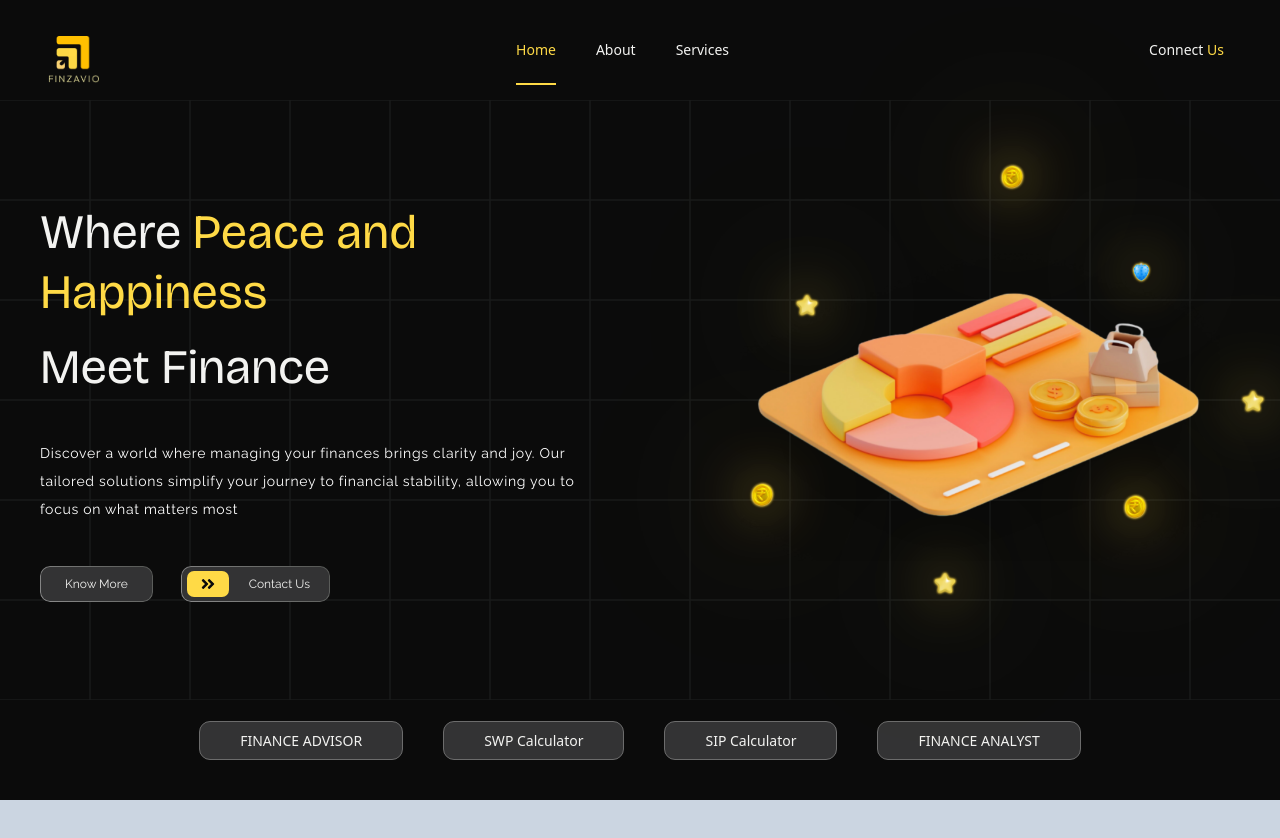
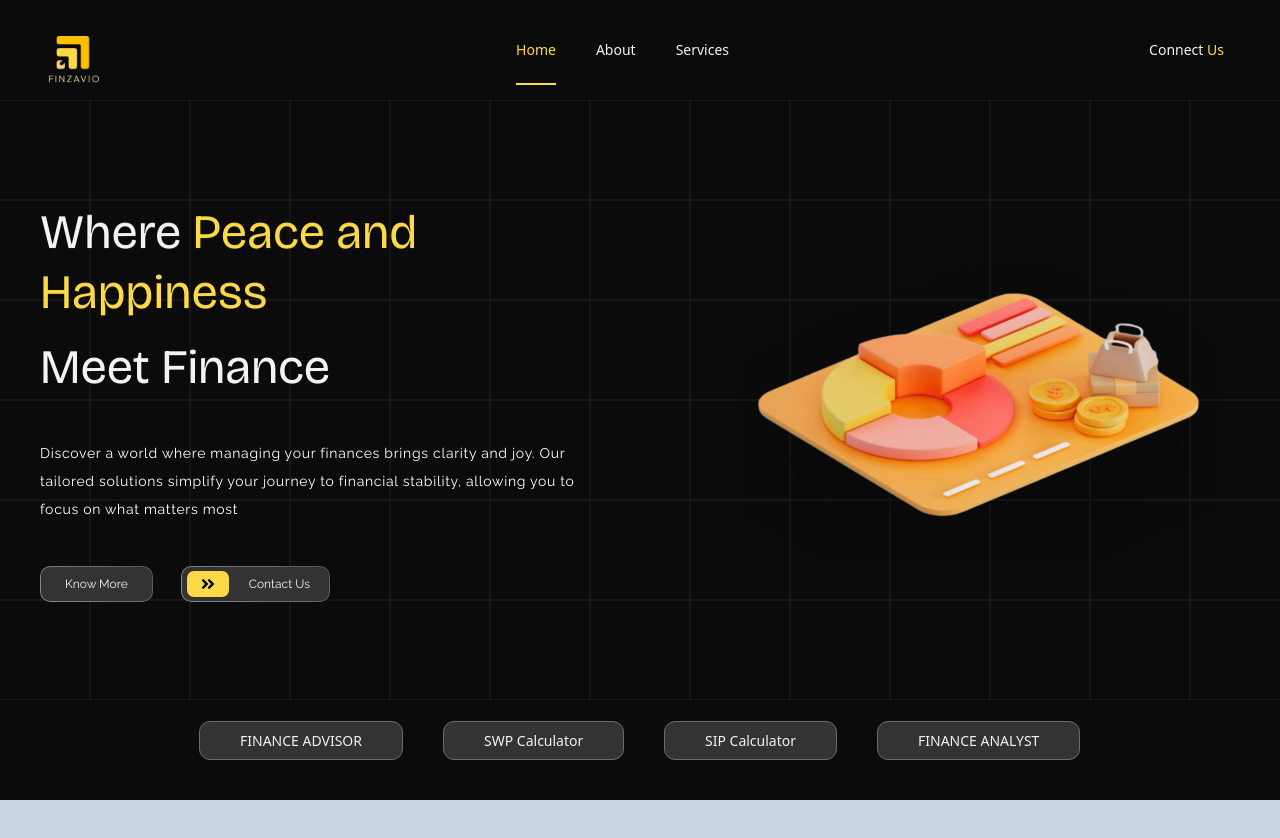
Before and after one commit to ameen0007/Finzavio, a Next.js app: page / in a window 1280 px wide. Shown: the top 838 px of the page. Built offline with nearby package versions, Linux system fonts and the light colour scheme.

Commit message:
addding css

```diff
--- a/src/app/components/Hero/Hero.jsx
+++ b/src/app/components/Hero/Hero.jsx
@@ -169,186 +169,94 @@
 // };
 "use client";
 
-import { useState, useEffect } from "react";
-import { Bricolage_Grotesque, Raleway } from "next/font/google";
+import { Bricolage_Grotesque, Raleway } from 'next/font/google';
+import React from 'react';
+import './hero.css';
 import { FaAngleDoubleRight } from "react-icons/fa";
-import { motion } from "framer-motion"; // Import framer-motion
-import "./hero.css";
 
-// Import the Bricolage Grotesque font
 const bricolageGrotesque = Bricolage_Grotesque({
-  subsets: ["latin"],
-  weight: "400",
+  subsets: ['latin'],
+  weight: '400',
 });
 
 const Ralewayf = Raleway({
-  subsets: ["latin"],
+  subsets: ['latin'],
 });
 
 export const Hero = () => {
-  const [triggerAnimation, setTriggerAnimation] = useState(true);
-
-  // Set the trigger for animation after some delay
-  // useEffect(() => {
-  //   const timeout = setTimeout(() => {
-  //     setTriggerAnimation(true);
-  //   }, 1500); // 1.5 seconds delay
-
-  //   return () => clearTimeout(timeout);
-  // }, [triggerAnimation]);
-
   return (
     <>
-      <div className={`${bricolageGrotesque.className} flex gap-20 justify-between hero `}>
+      <div className={`${bricolageGrotesque.className} flex gap-20 justify-between hero`}>
         {/* Left Section - Content */}
         <div className="w-full text flex flex-col justify-between">
-          <motion.p
-            initial={{ opacity: 0, y: 50 }}
-            animate={{ opacity: 1, y: 0 }}
-            transition={{ duration: 0.7 }}
-            className="text-5xl p text-[#f3f3f1] leading-tight tracking-normal"
-          >
+          <p className="text-5xl p text-[#f3f3f1] leading-tight tracking-normal fade-up">
             Where <span className="text-[#ffda46]">Peace and Happiness </span>
-          </motion.p>
-          <motion.p
-            initial={{ opacity: 0, y: 50 }}
-            animate={{ opacity: 1, y: 0 }}
-            transition={{ duration: 0.7, delay: 0.2 }}
-            className=" p text-5xl text-[#f3f3f1] leading-tight tracking-normal"
-          >
+          </p>
+          <p className="p text-5xl text-[#f3f3f1] leading-tight tracking-normal fade-up animation-delay-200">
             Meet Finance
-          </motion.p>
-          <motion.p
-            initial={{ opacity: 0, y: 50 }}
-            animate={{ opacity: 1, y: 0 }}
-            transition={{ duration: 0.7, delay: 0.4 }}
-            className={`${Ralewayf.className} mt-7 s text-white text-sm leading-7 tracking-wider`}
-          >
-            Discover a world where managing your finances brings clarity and joy.
-            Our tailored solutions simplify your journey to financial stability,
-            allowing you to focus on what matters most
-          </motion.p>
-          <motion.div
-            initial={{ opacity: 0, y: 50 }}
-            animate={{ opacity: 1, y: 0 }}
-            transition={{ duration: 0.7, delay: 0.5 }}
-            className={`${Ralewayf.className} w-full h-9 flex justify-start buttons gap-7 mt-7 text-[#f3f3f1]`}
-          >
-            <div className="btn-1 active:scale-95">
+          </p>
+          <p className={`${Ralewayf.className} mt-7 s text-white text-sm leading-7 tracking-wider fade-up animation-delay-400`}>
+            Discover a world where managing your finances brings clarity and joy. Our tailored solutions simplify your journey to financial stability, allowing you to focus on what matters most
+          </p>
+          <div className={`${Ralewayf.className} w-full h-9 flex justify-start buttons gap-7 mt-7 text-[#f3f3f1] fade-up animation-delay-600`}>
+            <div className="btn-1 hover-scale">
               <p>Know More</p>
             </div>
-            <div className="btn-2 active:scale-95">
+            <div className="btn-2 hover-scale">
               <p className="p-[5px] px-[13px] bg-[#ffda46]">
                 <FaAngleDoubleRight />
               </p>
               <h4 className="text-[#f3f3f1]">Contact Us</h4>
             </div>
-          </motion.div>
+          </div>
         </div>
 
         {/* Right Section - Image */}
         <div className="w-full relative image min-h-[400px] flex justify-center items-center">
-          <motion.img
-            initial={{ opacity: 0, scale: 0.8 }}
-            animate={{ opacity: 1, scale: 1 }}
-            transition={{ duration: 0.7 }}
+          <img
             src="herologo.png"
             alt="logo"
-            className="pl-10 images object-contain rounded-lg max-w-[520px]"
+            className="pl-10 images object-contain rounded-lg max-w-[520px] fade-up"
           />
+
           {/* Glowing images */}
-          <motion.div
-            initial={{ opacity: 0, y: -50 }}
-            animate={triggerAnimation ? { opacity: 1, y: 0 } : {}}
-            transition={{ duration: 0.7, delay: 0.8 }}
-            className={`glow m1 absolute top-[-10%] right-[38%]`}
-          >
+          <div className="glow m1 absolute top-[-10%] right-[38%] fade-up animation-delay-800 float">
             <img src="gold.png" alt="" />
-          </motion.div>
-          <motion.div
-            initial={{ opacity: 0, y: -50 }}
-            animate={triggerAnimation ? { opacity: 1, y: 0 } : {}}
-            transition={{ duration: 0.7, delay: 0.6 }}
-            className={`glow m2 absolute bottom-[23%] left-[12%]`}
-          >
+          </div>
+          <div className="glow m2 absolute bottom-[23%] left-[12%] fade-up animation-delay-600 float animation-delay-100">
             <img src="gold.png" alt="" />
-          </motion.div>
-          <motion.div
-            initial={{ opacity: 0, y: -50 }}
-            animate={triggerAnimation ? { opacity: 1, y: 0 } : {}}
-            transition={{ duration: 0.7, delay: 0.7 }}
-            className={`glow m3 absolute bottom-[20%] right-[16%]`}
-          >
+          </div>
+          <div className="glow m3 absolute bottom-[20%] right-[16%] fade-up animation-delay-700 float animation-delay-200">
             <img src="gold.png" alt="" />
-          </motion.div>
-          <motion.div
-            initial={{ opacity: 0, y: -50 }}
-            animate={triggerAnimation ? { opacity: 1, y: 0 } : {}}
-            transition={{ duration: 0.7, delay: 0.6 }}
-            className={`glow m4 absolute bottom-[1%] right-[50%]`}
-          >
+          </div>
+          <div className="glow m4 absolute bottom-[1%] right-[50%] fade-up animation-delay-600 float animation-delay-300">
             <img src="star.png" alt="" />
-          </motion.div>
-          <motion.div
-            initial={{ opacity: 0, y: -50 }}
-            animate={triggerAnimation ? { opacity: 1, y: 0 } : {}}
-            transition={{ duration: 0.7, delay: 0.7 }}
-            className={`glow m5 absolute top-[22%] left-[20%]`}
-          >
+          </div>
+          <div className="glow m5 absolute top-[22%] left-[20%] fade-up animation-delay-700 float animation-delay-400">
             <img src="star.png" alt="" />
-          </motion.div>
-          <motion.div
-            initial={{ opacity: 0, y: -50 }}
-            animate={triggerAnimation ? { opacity: 1, y: 0 } : {}}
-            transition={{ duration: 0.7, delay: 0.8 }}
-            className={`glow m6 absolute top-[46%] right-[-5%]`}
-          >
+          </div>
+          <div className="glow m6 absolute top-[46%] right-[-5%] fade-up animation-delay-800 float animation-delay-500">
             <img src="star.png" alt="" />
-          </motion.div>
-          <motion.div
-            initial={{ opacity: 0, y: -50 }}
-            animate={triggerAnimation ? { opacity: 1, y: 0 } : {}}
-            transition={{ duration: 0.7, delay: 0.6 }}
-            className={`glow m7 absolute top-[14%] right-[15%]`}
-          >
+          </div>
+          <div className="glow m7 absolute top-[14%] right-[15%] fade-up animation-delay-600 float animation-delay-600">
             <img src="bluel.png" alt="" />
-          </motion.div>
+          </div>
         </div>
       </div>
 
       <div className="pb-10 btn-3 text-[#f3f3f1]">
-        <motion.div
-          initial={{ opacity: 0, x: -50 }}
-          animate={{ opacity: 1, x: 0 }}
-          transition={{ duration: 0.5, delay: 0.5 }}
-          className="items"
-        >
+        <div className="items slide-up animation-delay-200">
           <button>FINANCE ADVISOR</button>
-        </motion.div>
-        <motion.div
-          initial={{ opacity: 0, x: -50 }}
-          animate={{ opacity: 1, x: 0 }}
-          transition={{ duration: 0.5, delay: 0.4 }}
-          className="items"
-        >
+        </div>
+        <div className="items slide-up animation-delay-300">
           <button>SWP Calculator</button>
-        </motion.div>
-        <motion.div
-          initial={{ opacity: 0, x: -50 }}
-          animate={{ opacity: 1, x: 0 }}
-          transition={{ duration: 0.5, delay: 0.3 }}
-          className="items"
-        >
+        </div>
+        <div className="items slide-up animation-delay-400">
           <button>SIP Calculator</button>
-        </motion.div>
-        <motion.div
-          initial={{ opacity: 0, x: -50 }}
-          animate={{ opacity: 1, x: 0 }}
-          transition={{ duration: 0.5, delay: 0.2 }}
-          className="items"
-        >
+        </div>
+        <div className="items slide-up animation-delay-500">
           <button>FINANCE ANALYST</button>
-        </motion.div>
+        </div>
       </div>
     </>
   );
--- a/src/app/components/Hero/hero.css
+++ b/src/app/components/Hero/hero.css
@@ -1,3 +1,6 @@
+
+
+
 .btn-1 {
     position: relative;
     padding: 5px 25px;
@@ -576,3 +579,102 @@
   .delay-200 {
     animation-delay: 0.6s;
   }
+
+  /* hero.css */
+
+/* Base animations */
+@keyframes fadeUp {
+  from {
+    opacity: 0;
+    transform: translateY(20px);
+  }
+  to {
+    opacity: 1;
+    transform: translateY(0);
+  }
+}
+
+@keyframes float {
+  0%, 100% {
+    transform: translateY(0);
+  }
+  50% {
+    transform: translateY(-10px);
+  }
+}
+
+@keyframes slideUp {
+  from {
+    opacity: 0;
+    transform: translateY(30px);
+  }
+  to {
+    opacity: 1;
+    transform: translateY(0);
+  }
+}
+
+/* Animation classes */
+.fade-up {
+  opacity: 0;
+  animation: fadeUp 0.8s cubic-bezier(0.4, 0, 0.2, 1) forwards;
+  will-change: transform, opacity;
+}
+
+.float {
+  animation: float 3s ease-in-out infinite;
+  will-change: transform;
+}
+
+.slide-up {
+  opacity: 0;
+  animation: slideUp 0.8s cubic-bezier(0.4, 0, 0.2, 1) forwards;
+  will-change: transform, opacity;
+}
+
+/* Hover effects */
+.hover-scale {
+  transition: transform 0.2s ease;
+}
+
+.hover-scale:hover {
+  transform: scale(1.05);
+}
+
+.hover-scale:active {
+  transform: scale(0.95);
+}
+
+/* Animation delays */
+.animation-delay-100 { animation-delay: 100ms; }
+.animation-delay-200 { animation-delay: 200ms; }
+.animation-delay-300 { animation-delay: 300ms; }
+.animation-delay-400 { animation-delay: 400ms; }
+.animation-delay-500 { animation-delay: 500ms; }
+.animation-delay-600 { animation-delay: 600ms; }
+.animation-delay-700 { animation-delay: 700ms; }
+.animation-delay-800 { animation-delay: 800ms; }
+
+/* Performance optimizations */
+.glow img {
+  backface-visibility: hidden;
+  transform: translateZ(0);
+  will-change: transform;
+}
+
+.images {
+  backface-visibility: hidden;
+  transform: translateZ(0);
+  will-change: transform;
+}
+
+/* Accessibility */
+@media (prefers-reduced-motion: reduce) {
+  .fade-up,
+  .float,
+  .slide-up {
+    animation: none;
+    opacity: 1;
+    transform: none;
+  }
+}
```
